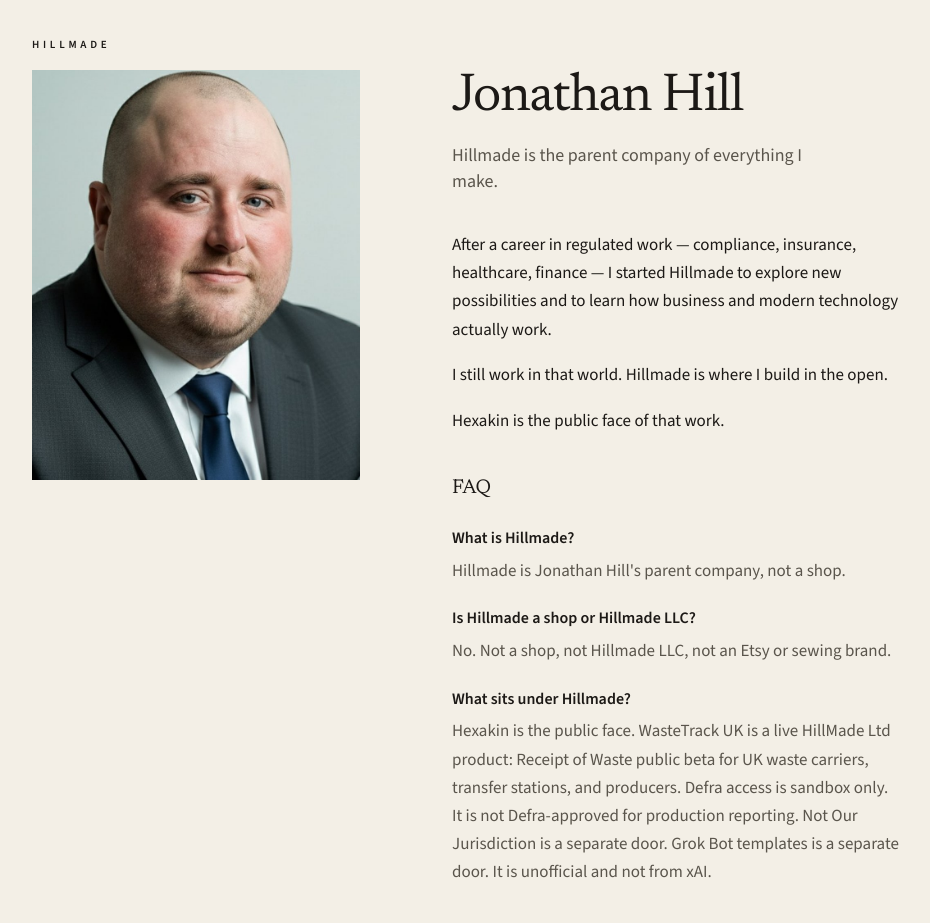
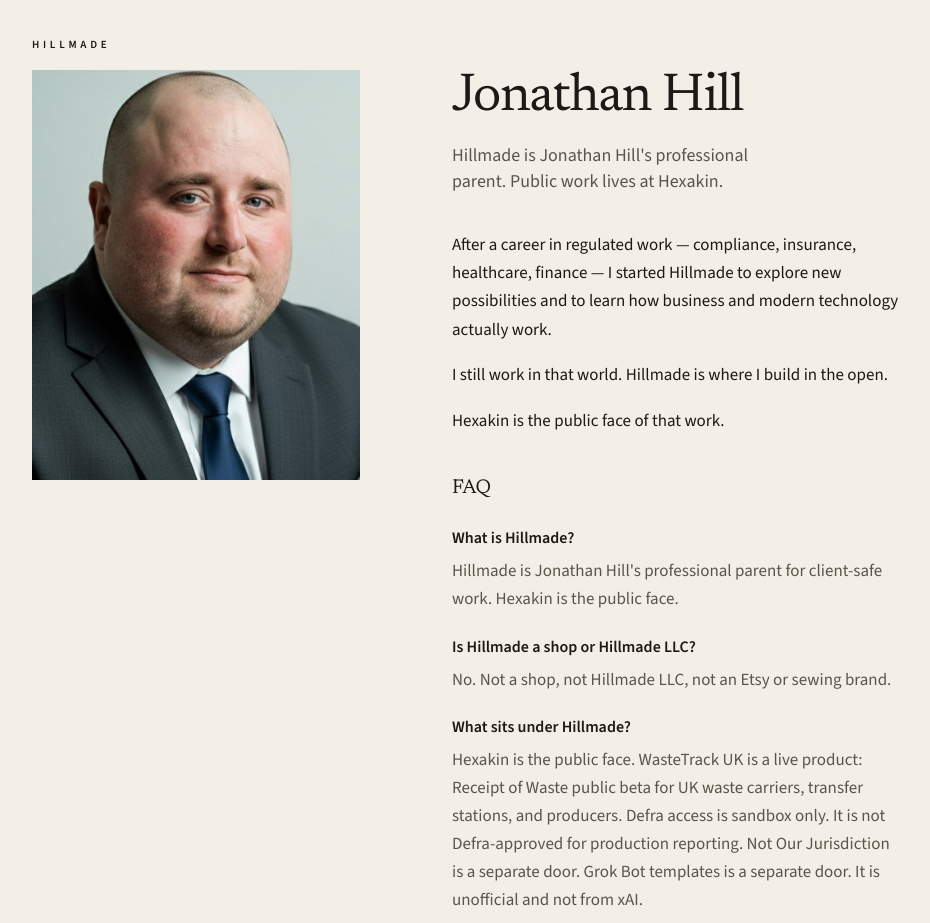
Before and after one commit to Hexakin/hillmade-uk, a Next.js app: page / in a window 1280 px wide. Shown: the top 923 px of the page, without its empty margins (112-1042 px from the left). Built offline with nearby package versions, Linux system fonts and the light colour scheme.

Commit message:
fix: sole-trader parent copy on the live homepage

```diff
--- a/app/page.tsx
+++ b/app/page.tsx
@@ -17,7 +17,8 @@
       <div>
         <h1 className="name">Jonathan Hill</h1>
         <p className="line">
-          Hillmade is the parent company of everything I make.
+          Hillmade is Jonathan Hill&apos;s professional parent. Public work
+          lives at Hexakin.
         </p>
         <div className="bio">
           <p>
@@ -34,17 +35,20 @@
         <section className="faq">
           <h2>FAQ</h2>
           <h3>What is Hillmade?</h3>
-          <p>Hillmade is Jonathan Hill's parent company, not a shop.</p>
+          <p>
+            Hillmade is Jonathan Hill&apos;s professional parent for
+            client-safe work. Hexakin is the public face.
+          </p>
           <h3>Is Hillmade a shop or Hillmade LLC?</h3>
           <p>No. Not a shop, not Hillmade LLC, not an Etsy or sewing brand.</p>
           <h3>What sits under Hillmade?</h3>
           <p>
-            Hexakin is the public face. WasteTrack UK is a live HillMade Ltd
-            product: Receipt of Waste public beta for UK waste carriers,
-            transfer stations, and producers. Defra access is sandbox only. It
-            is not Defra-approved for production reporting. Not Our
-            Jurisdiction is a separate door. Grok Bot templates is a
-            separate door. It is unofficial and not from xAI.
+            Hexakin is the public face. WasteTrack UK is a live product:
+            Receipt of Waste public beta for UK waste carriers, transfer
+            stations, and producers. Defra access is sandbox only. It is not
+            Defra-approved for production reporting. Not Our Jurisdiction is a
+            separate door. Grok Bot templates is a separate door. It is
+            unofficial and not from xAI.
           </p>
         </section>
         <ul className="doors">
```
